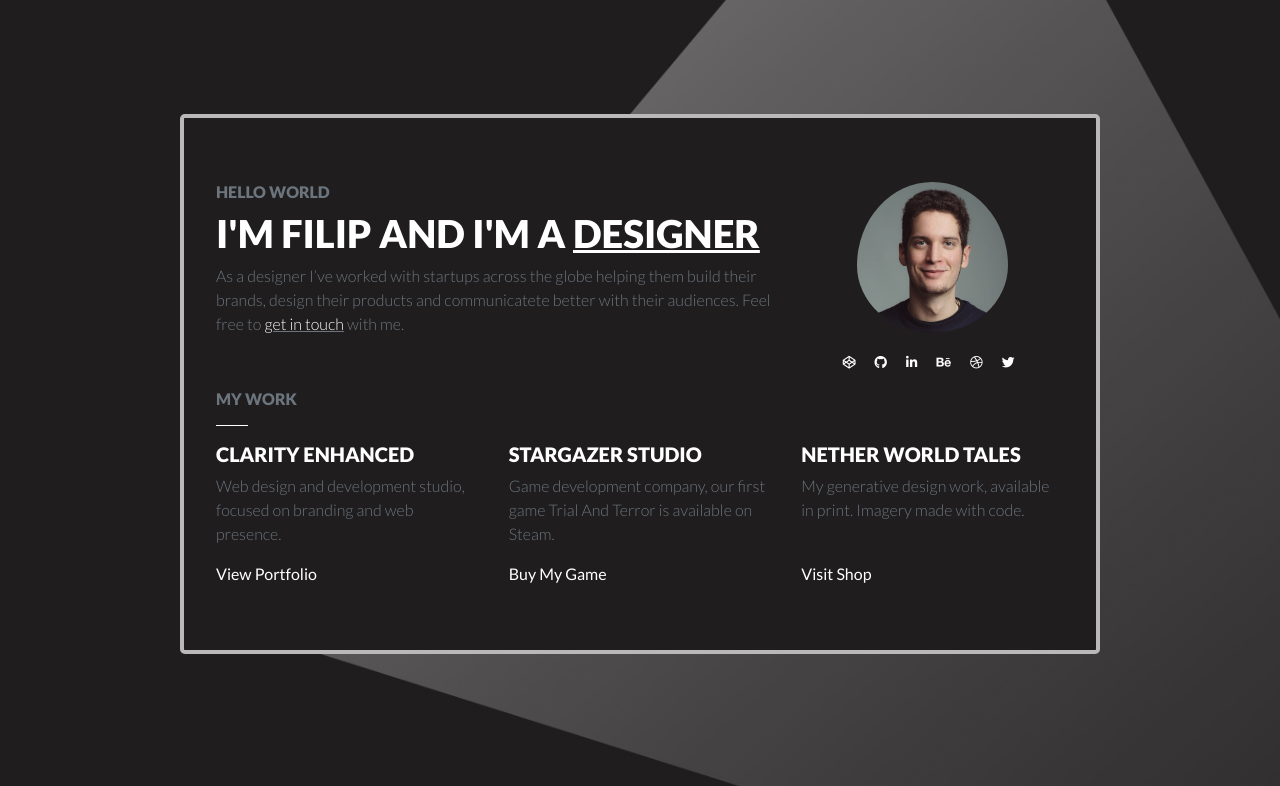
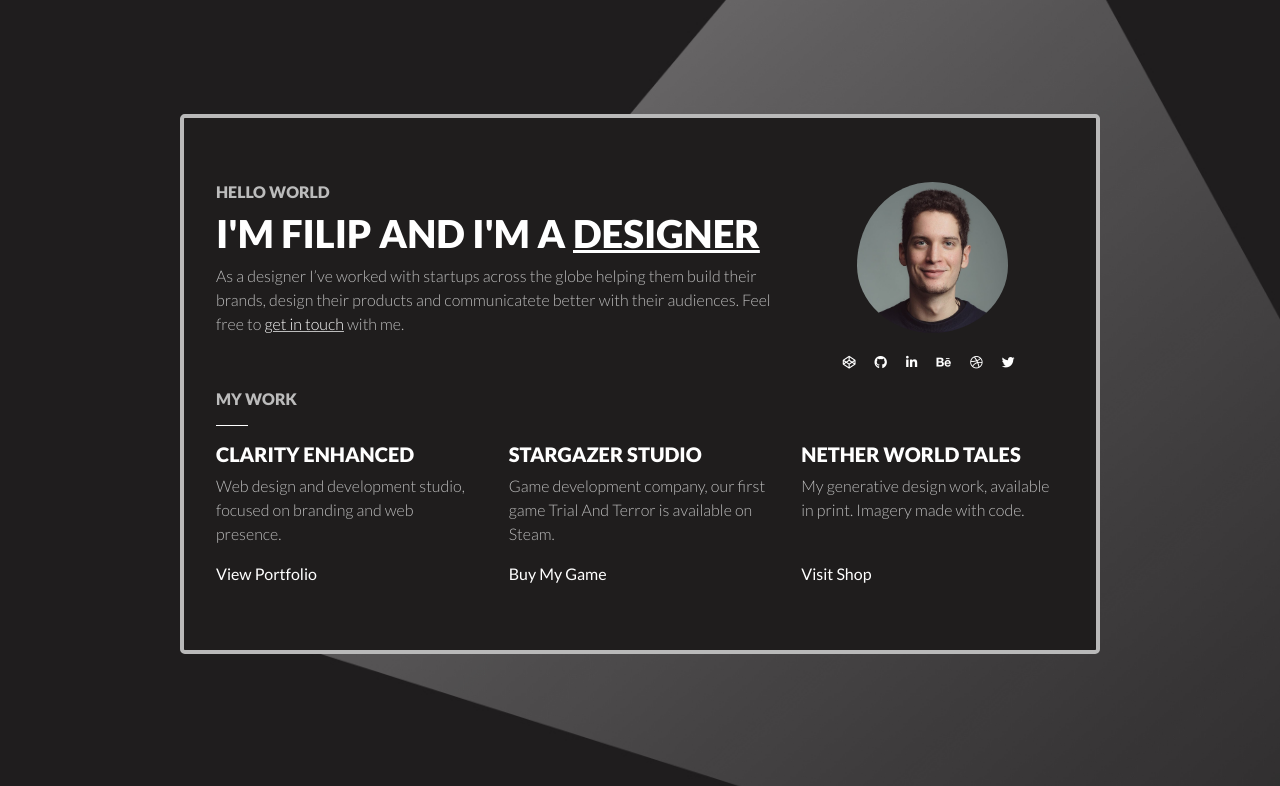
Before and after one commit to FilipRastovic/www.filiprastovic.com, a PHP site: page / in a window 1280 px wide. Shown: the top 786 px of the page. Run offline with PHP 8.4, Linux system fonts and the light colour scheme.

Commit message:
Text muted is now a bit brighter

```diff
--- a/css/filip-rastovic-theme.css
+++ b/css/filip-rastovic-theme.css
@@ -14,6 +14,10 @@
 
 h1 {
   font-size: 2.4rem;
+}
+
+.text-muted {
+  color: #BCBCBC !important;
 }
 
 body {
--- a/css/filip-rastovic-theme.min.css
+++ b/css/filip-rastovic-theme.min.css
@@ -2,4 +2,4 @@
  * Start Bootstrap - Filip Rastovic v1.0.0 (https://filiprastovic.com)
  * Copyright 2013-2019 Filip Rastovic
  * Licensed under MIT (https://github.com/BlackrockDigital/filip-rastovic/blob/master/LICENSE)
- */.bg-dark{background-color:#1f1d1d!important}.font-weight-bold{font-weight:900!important}h1{font-size:2.4rem}body{background-image:url(/img/triangle.jpg);background-size:cover;background-repeat:no-repeat;font-family:Lato,sans-serif}@media (min-width:768px){body{height:100vh}}.jumbotron{background-color:#1f1d1d}@media (min-width:768px){.jumbotron{border:4px solid #b9b9b9}}.profilna{width:151px;height:auto}hr{border-color:#fff;width:2rem;float:left;margin-top:0}.columns{padding-bottom:6rem}@media (min-width:768px){.columns{padding-bottom:0}}
+ */.bg-dark{background-color:#1f1d1d!important}.font-weight-bold{font-weight:900!important}h1{font-size:2.4rem}.text-muted{color:#bcbcbc!important}body{background-image:url(/img/triangle.jpg);background-size:cover;background-repeat:no-repeat;font-family:Lato,sans-serif}@media (min-width:768px){body{height:100vh}}.jumbotron{background-color:#1f1d1d}@media (min-width:768px){.jumbotron{border:4px solid #b9b9b9}}.profilna{width:151px;height:auto}hr{border-color:#fff;width:2rem;float:left;margin-top:0}.columns{padding-bottom:6rem}@media (min-width:768px){.columns{padding-bottom:0}}
--- a/scss/_bootstrap-overrides.scss
+++ b/scss/_bootstrap-overrides.scss
@@ -9,3 +9,7 @@
 h1 {
 	font-size: 2.4rem;
 }
+
+.text-muted {
+	color: #BCBCBC !important;
+}
```
